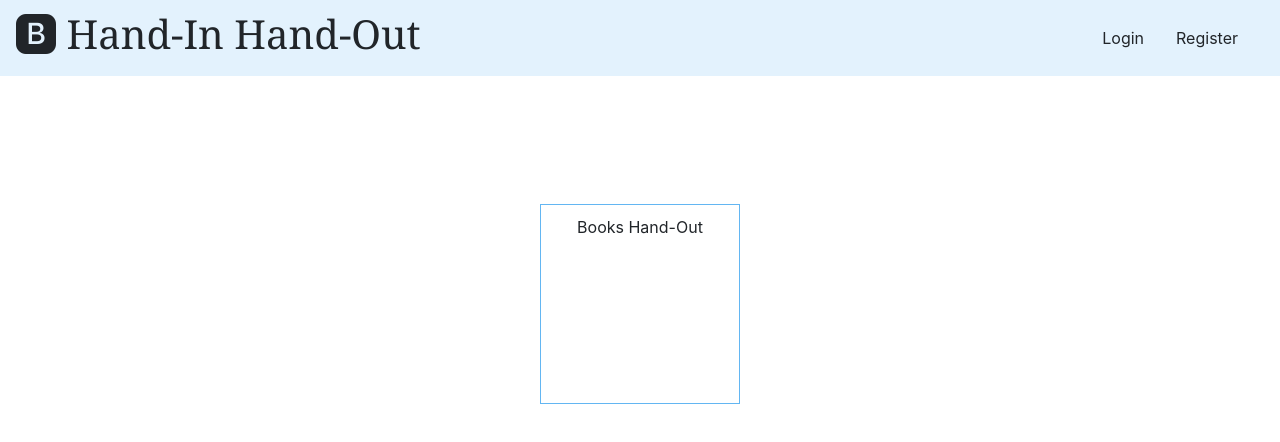
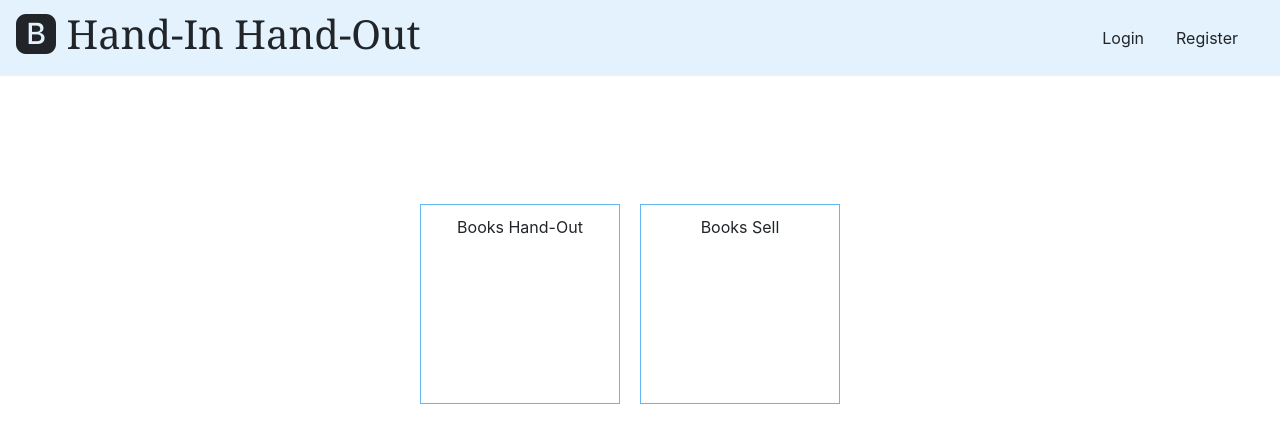
Before and after one commit to sowmya-yalamarthi/handinhandout-ui, an Angular app: page /home-dashboard in a window 1280 px wide. Shown: the top 442 px of the page. Built offline with nearby package versions, Linux system fonts and the light colour scheme.

Commit message:
Adding Books sell section in Home Dashboard

```diff
--- a/src/app/modules/home-dashboard/homedashboard/homedashboard.component.html
+++ b/src/app/modules/home-dashboard/homedashboard/homedashboard.component.html
@@ -1,5 +1,4 @@
 <div class="home-dashboard-container">
-    <div class="books-handout-section">
-         Books Hand-Out
-    </div>
+  <div class="books-handout-section">Books Hand-Out</div>
+  <div class="books-sell-section">Books Sell</div>
 </div>
--- a/src/app/modules/home-dashboard/homedashboard/homedashboard.component.scss
+++ b/src/app/modules/home-dashboard/homedashboard/homedashboard.component.scss
@@ -1,9 +1,23 @@
-.home-dashboard-container{
-    display: flex;
-    justify-content: space-around;
+.home-dashboard-container {
+  display: flex;
+  justify-content: center;
+  margin-top: 10%;
+
+  .books-handout-section {
     border: 1px solid #63b6f2;
-    margin: 10% auto;
     height: 200px;
     width: 200px;
     padding-top: 10px;
+    text-align: center;
+    margin-right: 20px;
+  }
+
+  .books-sell-section {
+    border: 1px solid #63b6f2;
+    height: 200px;
+    width: 200px;
+    padding-top: 10px;
+    text-align: center;
+    margin-right: 20px;
+  }
 }
```
